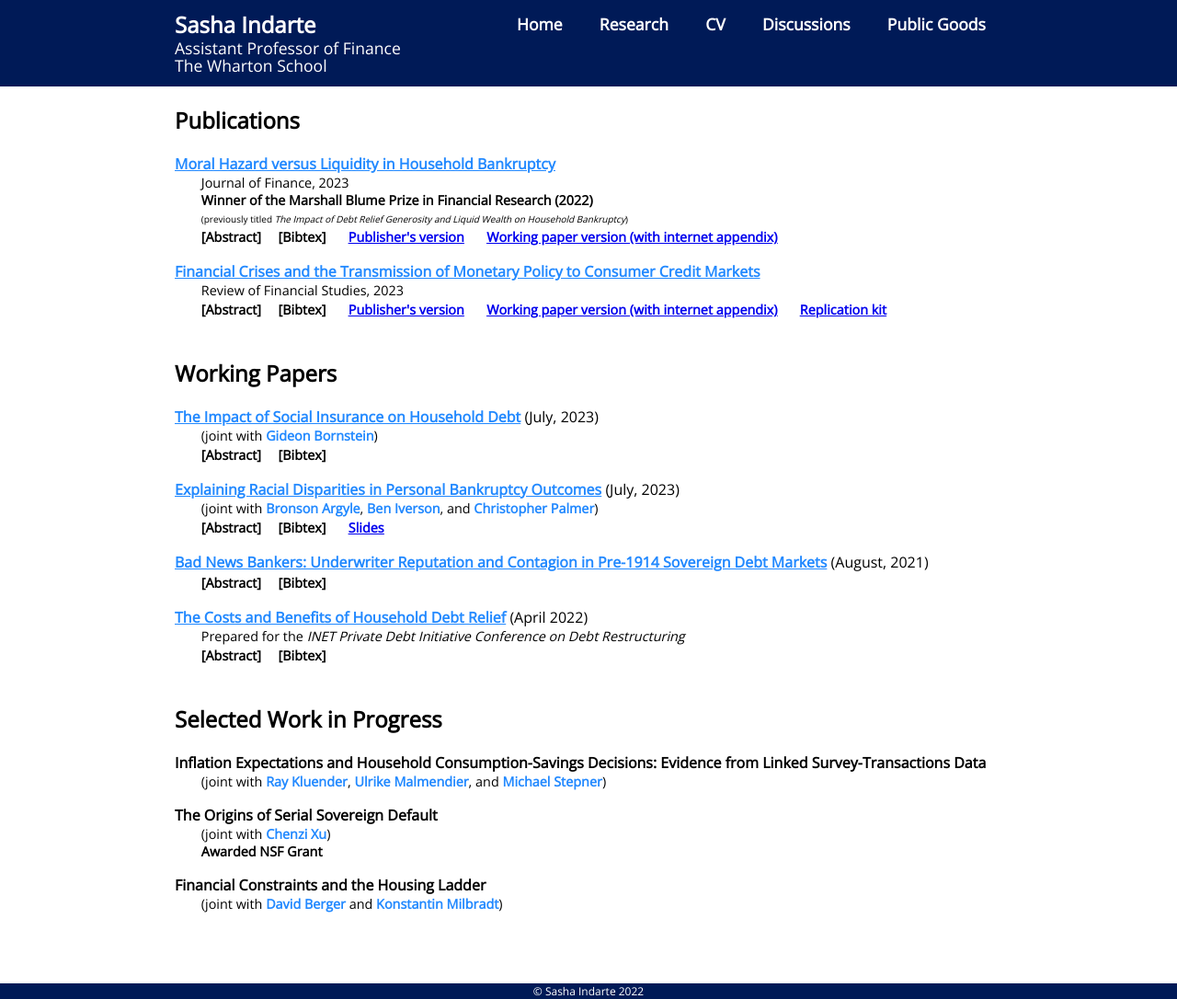
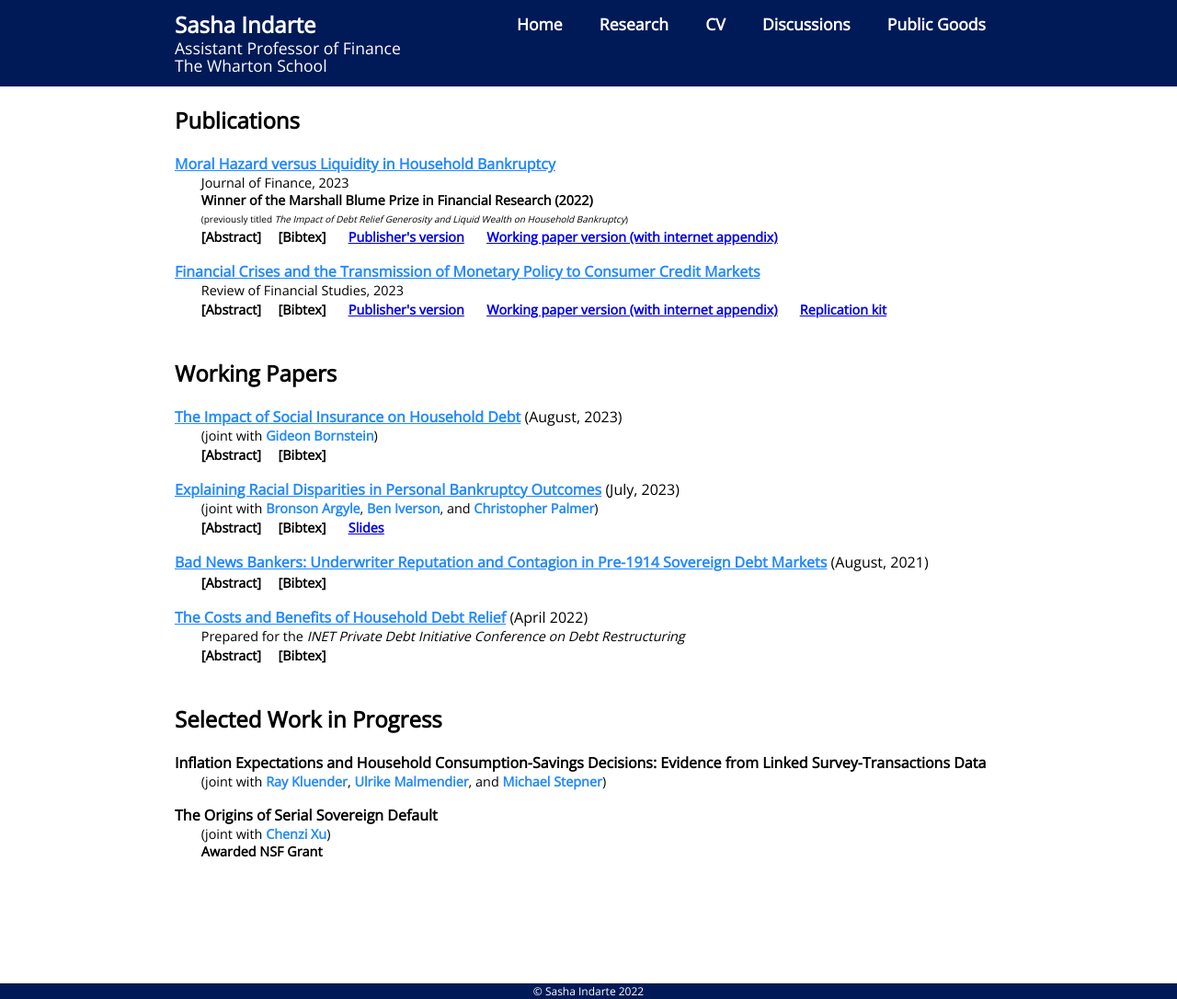
Before and after one commit to sashaindarte/sashaindarte.github.io, a Jekyll site: the page built from research/index.html, in a window 1280 px wide and 1086 px high. Shown: the whole window at 92% size. Built offline with Jekyll 4.4.1, drawn with Linux system fonts in a browser that asks for light colours.

Commit message:
updated social insurance

```diff
--- a/research/index.html
+++ b/research/index.html
@@ -119,9 +119,9 @@
 
 		<!--social insurance -->
 		<div class="container">
-			<p style="margin-bottom:0px;"><a href="/research/BI_social_ins_debt.pdf">
+			<p style="margin-bottom:0px;"><a href="/research/The_Impact_of_Social_Insurance_on_Household_Debt.pdf">
 				<u><b>
-				The Impact of Social Insurance on Household Debt</b></u></a> (July, 2023)
+				The Impact of Social Insurance on Household Debt</b></u></a> (August, 2023)
 			</p>
 
 			<p style="padding-left:2em;padding-bottom:0em;margin-top:0em;margin-bottom:0em;font-size:0.9em;">
```
Also changed, not shown: other parts of research/index.html (+2 -2 lines).
